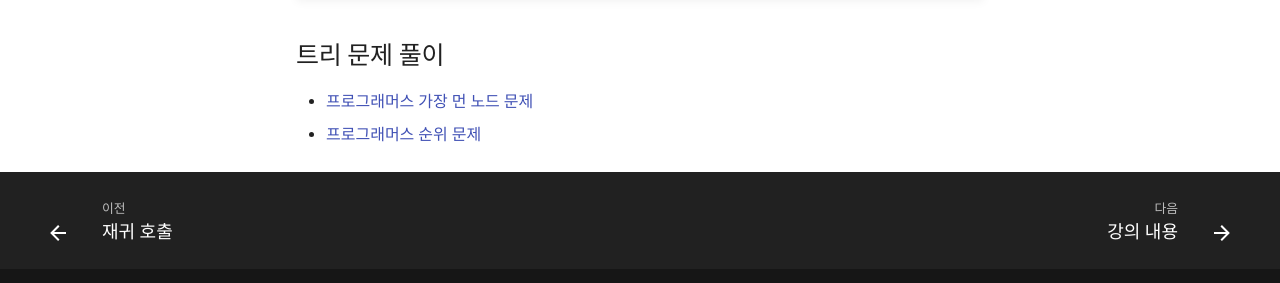
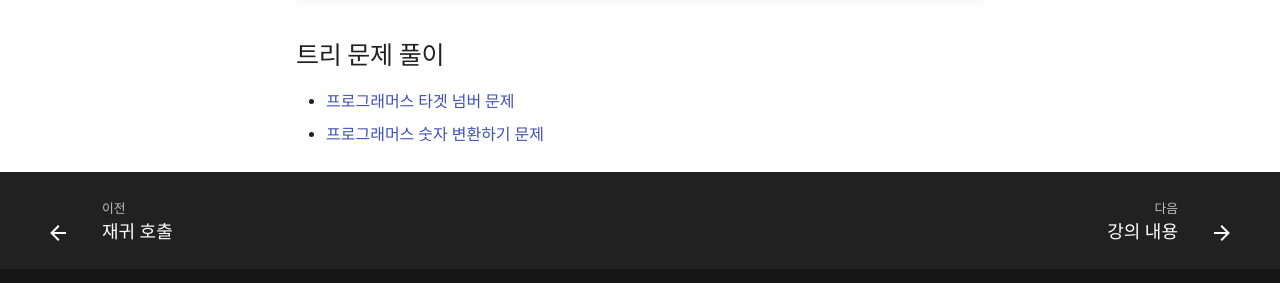
Before and after one commit to abel-shin/pccp-java, an MkDocs documentation site: the page built from docs/day3/section3.md, in a window 1280 px wide and 900 px high, scrolled down 4925 px. Shown: the part 586-869 px from the top of the window. Built offline with MkDocs 1.6.1 and Material for MkDocs 9.7.7, drawn with Linux system fonts in a browser that asks for light colours.

Commit message:
tree problem changed

```diff
--- a/docs/day3/section3.md
+++ b/docs/day3/section3.md
@@ -90,5 +90,5 @@
 
 ## 트리 문제 풀이
 
-- [프로그래머스 가장 먼 노드 문제](https://school.programmers.co.kr/learn/courses/30/lessons/49189){:target="_blank"}
-- [프로그래머스 순위 문제](https://school.programmers.co.kr/learn/courses/30/lessons/49191){:target="_blank"}
+- [프로그래머스 타겟 넘버 문제](https://school.programmers.co.kr/learn/courses/30/lessons/43165){:target="_blank"}
+- [프로그래머스 숫자 변환하기 문제](https://school.programmers.co.kr/learn/courses/30/lessons/154538){:target="_blank"}
```
